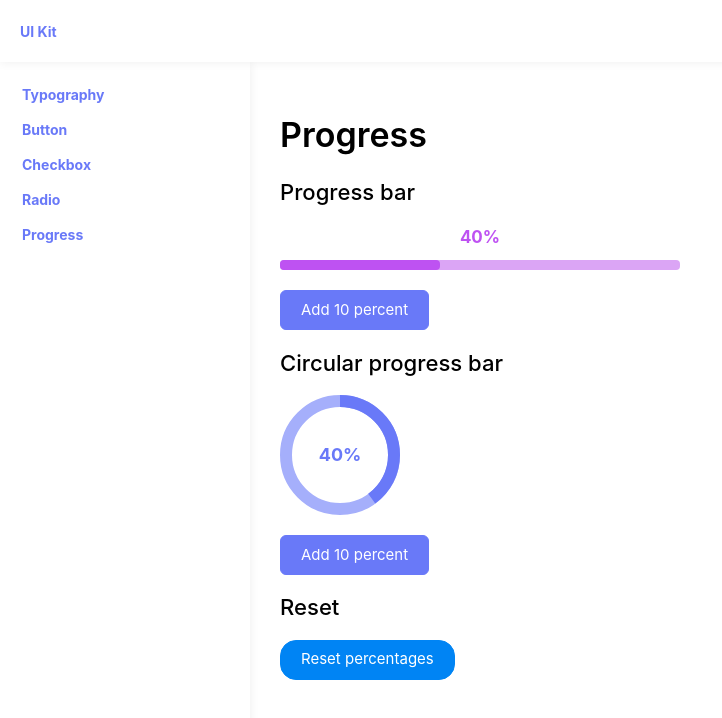
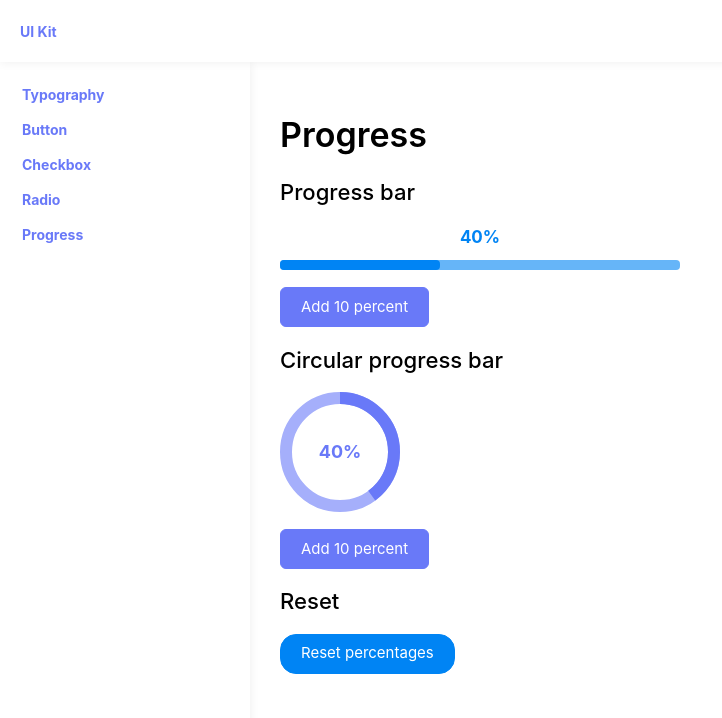
Before and after one commit to Hekikai/katana-kit, a Vue app: page /progress in a window 1280 px wide. Shown: the top 718 px of the page, without its empty margins (0-722 px from the left). Built offline with nearby package versions, Linux system fonts and the light colour scheme; the HTML template or start-up script is replaced by a standard one.

Commit message:
removed margin-bottom from component styles

```diff
--- a/src/components/KCircularProgress/KCircularProgress.scss
+++ b/src/components/KCircularProgress/KCircularProgress.scss
@@ -1,7 +1,6 @@
 .k-progress {
     &-circle {
         position: relative;
-        margin-bottom: 20px;
         width: 120px;
         height: 120px;
 
@@ -12,9 +11,10 @@
         &-percent {
             position: absolute;
             left: 0;
+            top: 0;
             width: 100%;
-            top: 0;
             height: 100%;
+
             display: flex;
             align-items: center;
             justify-content: center;
--- a/src/components/KProgress/KProgress.scss
+++ b/src/components/KProgress/KProgress.scss
@@ -2,17 +2,12 @@
     height: 10px;
     border-radius: 4px;
 
-    &-container {
-        margin-bottom: 20px;
-        overflow: hidden;
-    }
-
     &-bar {
-        background: #000;
         height: 100%;
         border-radius: 4px;
         transition: 0.5s;
     }
+
     &-percent {
         display: block;
         text-align: center;
--- a/src/components/KProgress/KProgress.vue
+++ b/src/components/KProgress/KProgress.vue
@@ -15,10 +15,7 @@ withDefaults(
 </script>
 
 <template>
-    <div
-        class="k-progress-container"
-        :style="{ maxWidth: maxWidth }"
-    >
+    <div :style="{ maxWidth: maxWidth }">
         <span
             class="k-progress-percent"
             :style="{ color: `var(--k-${color})` }"
--- a/src/css/index.scss
+++ b/src/css/index.scss
@@ -4,6 +4,7 @@
 @import './nuclear/colors.scss';
 @import './nuclear/typography.scss';
 @import './nuclear/flex.scss';
+@import "./nuclear/size.scss";
 
 @import '../components/KBtn/KBtn.scss';
 @import '../components/KCheckbox/KCheckbox.scss';
--- /dev/null
+++ b/src/css/nuclear/size.scss
@@ -0,0 +1,4 @@
+// TODO: make xs, sm, md, lg sizes
+.k-mb-xs {
+    margin-bottom: 1rem;
+}
--- a/src/views/KProgress.vue
+++ b/src/views/KProgress.vue
@@ -3,9 +3,10 @@
     <h2>Progress bar</h2>
     <div class="line line__block">
         <k-progress
+            class="k-mb-xs"
             max-width="400px"
             :percent="percentMap.bar"
-            color="secondary"
+            color="info"
         />
         <k-btn
             label="Add 10 percent"
@@ -16,7 +17,7 @@
     </div>
 
     <h2>Circular progress bar</h2>
-    <k-circular-progress :percent="percentMap.circle" />
+    <k-circular-progress :percent="percentMap.circle" class="k-mb-xs"/>
     <k-btn
         label="Add 10 percent"
         @click="addPercent('circle')"
```
